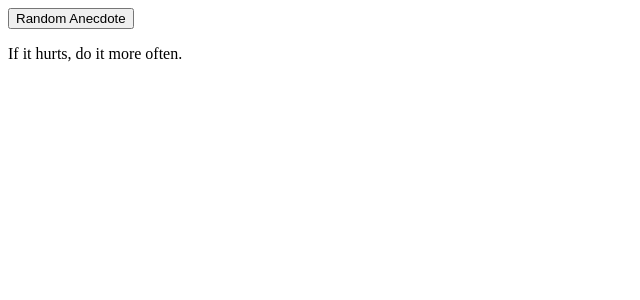
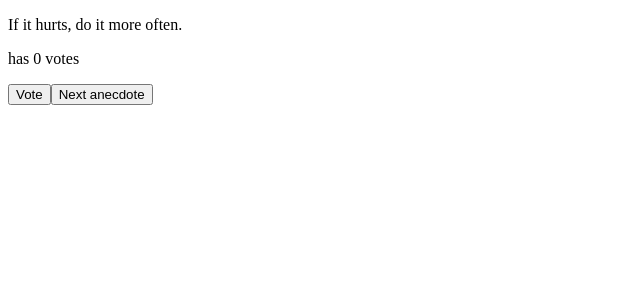
Before and after one commit to MKamui/fullstackopen, a React (Vite) app in the folder part1/: page / in a window 1280 px wide. Shown: the top 300 px of the page, without its empty margins (0-640 px from the left). Built offline with nearby package versions, Linux system fonts and the light colour scheme.

Commit message:
exercise 1.13

```diff
--- a/part1/src/App.jsx
+++ b/part1/src/App.jsx
@@ -12,21 +12,36 @@ const App = () => {
     'The only way to go fast, is to go well.'
   ]
 
+  const votes = Array(anecdotes.length).fill(0)
+
   const [selected, setSelected] = useState(0)
+  const [points, setPoints] = useState(votes)
 
   const handleRandom = () => {
     const randomAnecdote = Math.floor(Math.random() * anecdotes.length)
     setSelected(randomAnecdote)
   }
 
+  const handleVotes = () => {
+    const newVotes = [...points]
+    newVotes[selected] += 1
+    setPoints(newVotes)
+  }
+
   return (
     <div>
-      <button onClick={() => handleRandom()}>
-        Random Anecdote
-      </button>
       <p>
         {anecdotes[selected]}
       </p>
+      <p>
+        has {points[selected]} votes
+      </p>
+      <button onClick={() => handleVotes()}>
+        Vote
+      </button>
+      <button onClick={() => handleRandom()}>
+        Next anecdote
+      </button>
     </div>
   )
 }
```
